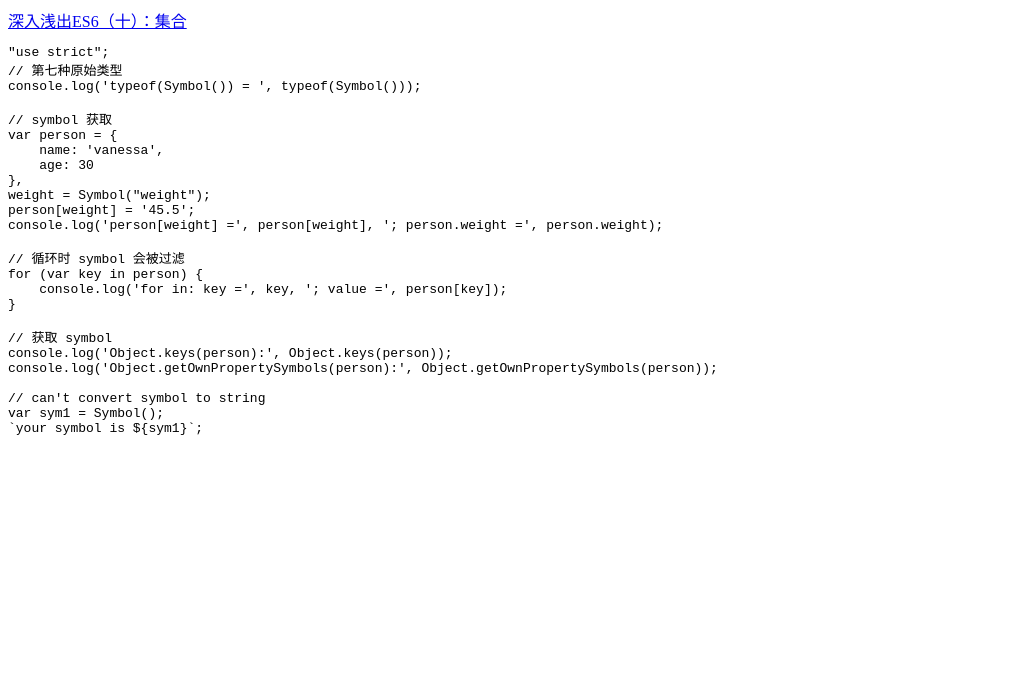
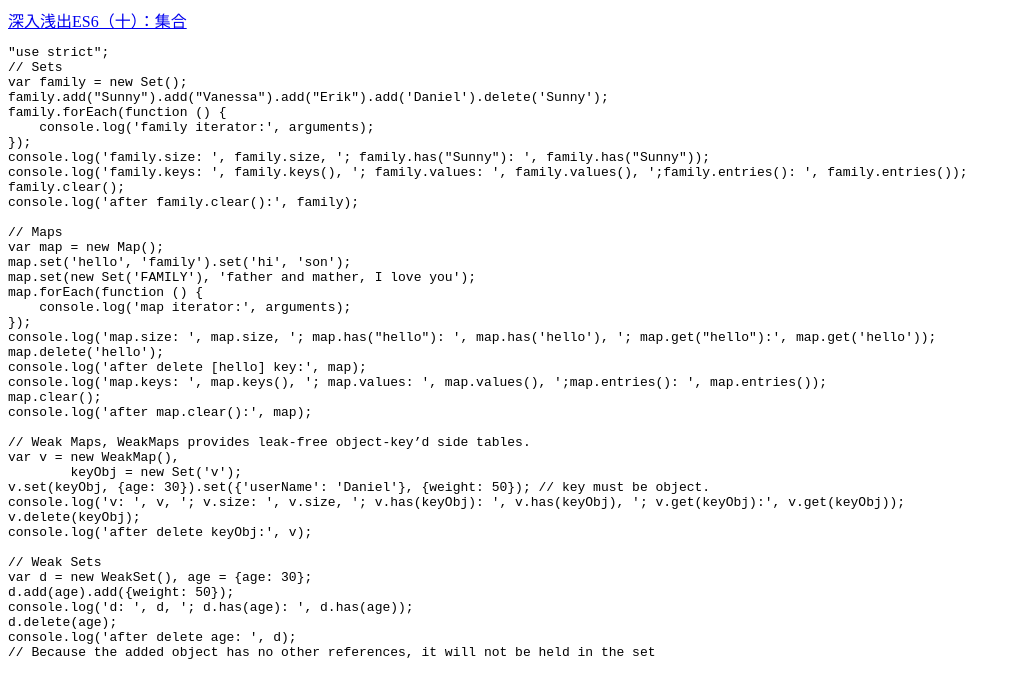
Before and after one commit to Vanessa219/emulation, a website: page ES6/Map + Set + WeakMap + WeakSet/demo.html in a window 1280 px wide. Shown: the whole page, without its empty margins (0-1020 px from the left). Drawn offline with Linux system fonts and the light colour scheme.

Commit message:
搞定，😪

```diff
--- a/ES6/Map + Set + WeakMap + WeakSet/demo.html
+++ b/ES6/Map + Set + WeakMap + WeakSet/demo.html
@@ -9,30 +9,46 @@
            target="_blank">深入浅出ES6（十）：集合</a>
         <pre>
 "use strict";
-// 第七种原始类型
-console.log('typeof(Symbol()) = ', typeof(Symbol()));
+// Sets
+var family = new Set();
+family.add("Sunny").add("Vanessa").add("Erik").add('Daniel').delete('Sunny');
+family.forEach(function () {
+    console.log('family iterator:', arguments);
+});
+console.log('family.size: ', family.size, '; family.has("Sunny"): ', family.has("Sunny"));
+console.log('family.keys: ', family.keys(), '; family.values: ', family.values(), ';family.entries(): ', family.entries());
+family.clear();
+console.log('after family.clear():', family);
 
-// symbol 获取
-var person = {
-    name: 'vanessa',
-    age: 30
-},
-weight = Symbol("weight");
-person[weight] = '45.5';
-console.log('person[weight] =', person[weight], '; person.weight =', person.weight);
+// Maps
+var map = new Map();
+map.set('hello', 'family').set('hi', 'son');
+map.set(new Set('FAMILY'), 'father and mather, I love you');
+map.forEach(function () {
+    console.log('map iterator:', arguments);
+});
+console.log('map.size: ', map.size, '; map.has("hello"): ', map.has('hello'), '; map.get("hello"):', map.get('hello'));
+map.delete('hello');
+console.log('after delete [hello] key:', map);
+console.log('map.keys: ', map.keys(), '; map.values: ', map.values(), ';map.entries(): ', map.entries());
+map.clear();
+console.log('after map.clear():', map);
 
-// 循环时 symbol 会被过滤
-for (var key in person) {
-    console.log('for in: key =', key, '; value =', person[key]);
-}
+// Weak Maps, WeakMaps provides leak-free object-key’d side tables.
+var v = new WeakMap(),
+        keyObj = new Set('v');
+v.set(keyObj, {age: 30}).set({'userName': 'Daniel'}, {weight: 50}); // key must be object.
+console.log('v: ', v, '; v.size: ', v.size, '; v.has(keyObj): ', v.has(keyObj), '; v.get(keyObj):', v.get(keyObj));
+v.delete(keyObj);
+console.log('after delete keyObj:', v);
 
-// 获取 symbol
-console.log('Object.keys(person):', Object.keys(person));
-console.log('Object.getOwnPropertySymbols(person):', Object.getOwnPropertySymbols(person));
-
-// can't convert symbol to string
-var sym1 = Symbol();
-`your symbol is ${sym1}`;
+// Weak Sets
+var d = new WeakSet(), age = {age: 30};
+d.add(age).add({weight: 50});
+console.log('d: ', d, '; d.has(age): ', d.has(age));
+d.delete(age);
+console.log('after delete age: ', d);
+// Because the added object has no other references, it will not be held in the set
         </pre>
         <script>
             "use strict";
@@ -43,30 +59,39 @@ var sym1 = Symbol();
                 console.log('family iterator:', arguments);
             });
             console.log('family.size: ', family.size, '; family.has("Sunny"): ', family.has("Sunny"));
+            console.log('family.keys: ', family.keys(), '; family.values: ', family.values(), ';family.entries(): ', family.entries());
             family.clear();
             console.log('after family.clear():', family);
 
             // Maps
             var map = new Map();
-            map.set("hello", 'family');
-            family.add('Sunny');
-            map.set(family, 'father and mather, I love you');
+            map.set('hello', 'family').set('hi', 'son');
+            map.set(new Set('FAMILY'), 'father and mather, I love you');
+            map.forEach(function () {
+                console.log('map iterator:', arguments);
+            });
+            console.log('map.size: ', map.size, '; map.has("hello"): ', map.has('hello'), '; map.get("hello"):', map.get('hello'));
+            map.delete('hello');
+            console.log('after delete [hello] key:', map);
+            console.log('map.keys: ', map.keys(), '; map.values: ', map.values(), ';map.entries(): ', map.entries());
+            map.clear();
+            console.log('after map.clear():', map);
 
             // Weak Maps, WeakMaps provides leak-free object-key’d side tables.
-            var wm = new WeakMap();
-            wm.set(s, {extra: 42});
-            wm.size === undefined
+            var v = new WeakMap(),
+                    keyObj = new Set('v');
+            v.set(keyObj, {age: 30}).set({'userName': 'Daniel'}, {weight: 50}); // key must be object.
+            console.log('v: ', v, '; v.size: ', v.size, '; v.has(keyObj): ', v.has(keyObj), '; v.get(keyObj):', v.get(keyObj));
+            v.delete(keyObj);
+            console.log('after delete keyObj:', v);
 
             // Weak Sets
-            var ws = new WeakSet();
-            ws.add({data: 42});
+            var d = new WeakSet(), age = {age: 30};
+            d.add(age).add({weight: 50});
+            console.log('d: ', d, '; d.has(age): ', d.has(age));
+            d.delete(age);
+            console.log('after delete age: ', d);
             // Because the added object has no other references, it will not be held in the set
-
-
-
-            family.keys()
-            family.values()
-            family.entries()
         </script>
     </body>
 </html>
```
